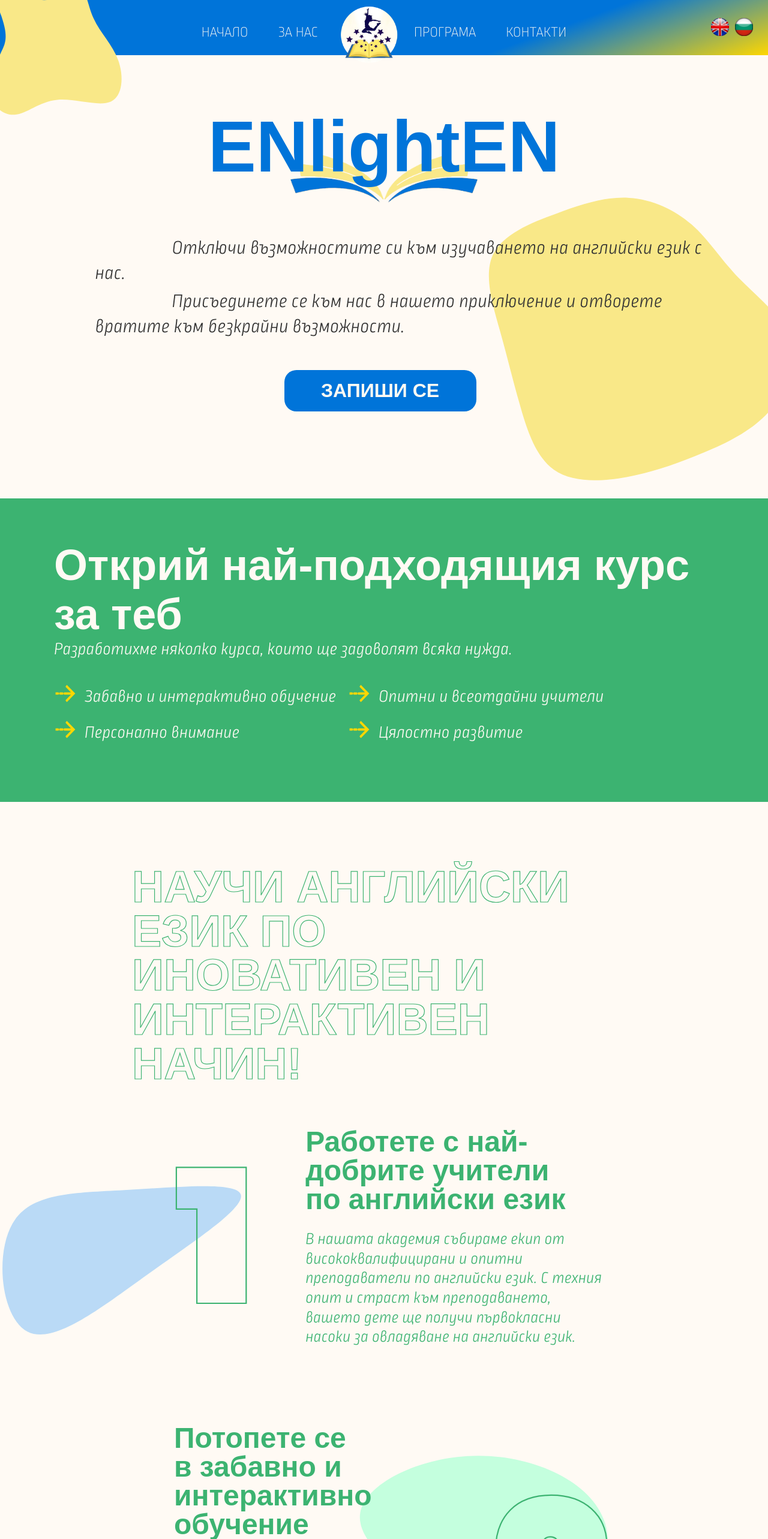
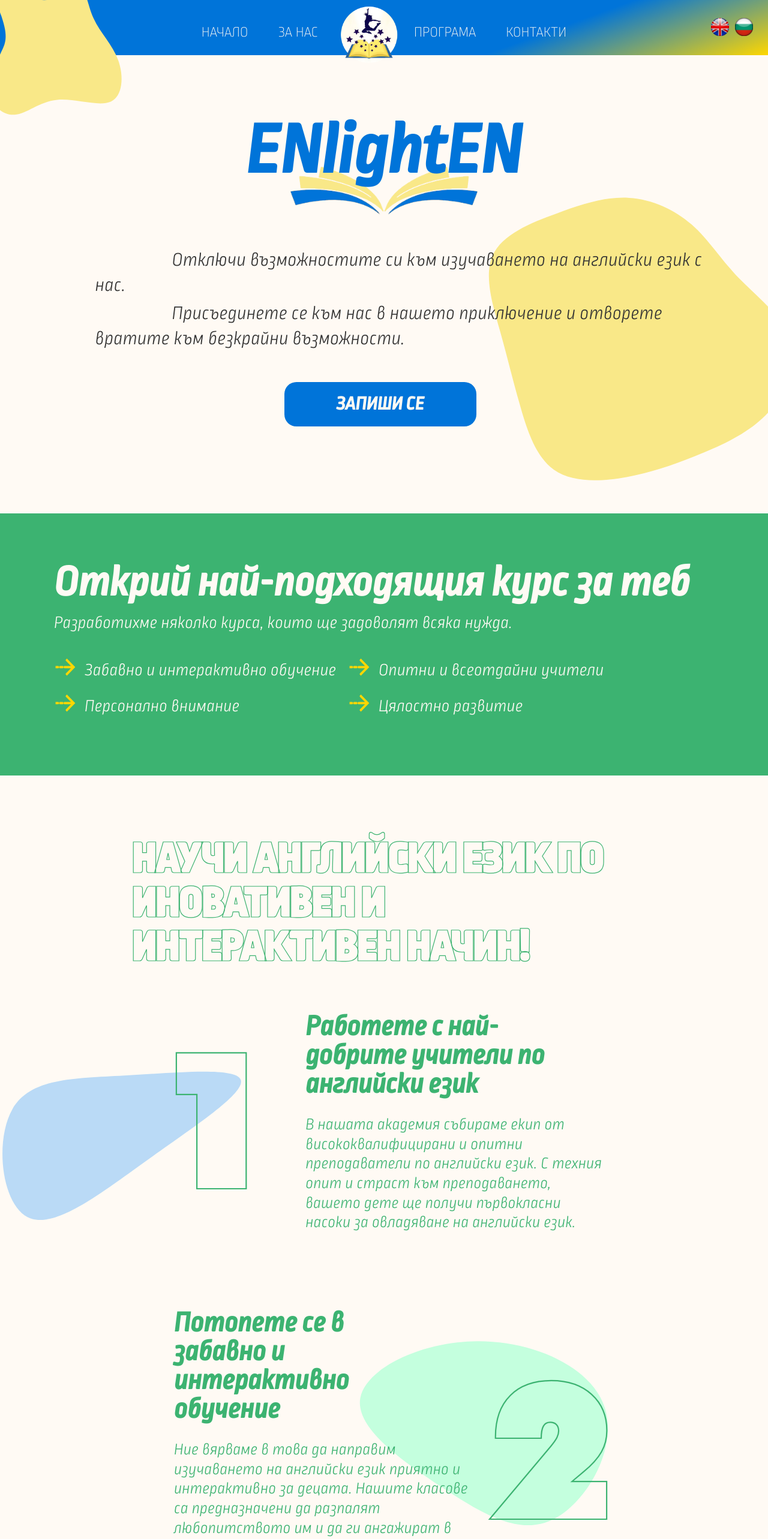
Before and after one commit to bbogomilov1/enlighten, a React (Create React App) app: page / in a window 1280 px wide. Shown: the top 2566 px of the page at 60% size. Built offline with nearby package versions, Linux system fonts and the light colour scheme.

Commit message:
changed fonts

```diff
--- a/src/components/about-us/MeetTeachers.module.css
+++ b/src/components/about-us/MeetTeachers.module.css
@@ -9,7 +9,7 @@
 .container h1 {
   -webkit-text-stroke: 1.2px mediumseagreen;
   color: transparent;
-  font-family: "Ropamix bold", sans-serif;
+  font-family: "Ropamix black", sans-serif;
   text-transform: uppercase;
   font-size: 5rem;
   margin: 40px 0px;
@@ -25,7 +25,6 @@
 
 .teacherContainer {
   display: flex;
-  /* align-items: center; */
 }
 
 .teacherImage {
@@ -43,7 +42,7 @@
 
 .teacherDescription h2 {
   color: mediumseagreen;
-  font-family: "Ropamix bold", sans-serif;
+  font-family: "Ropamix medium italic", sans-serif;
   font-size: 3.3rem;
   font-style: normal;
   width: 65%;
--- a/src/components/about-us/OurMission.module.css
+++ b/src/components/about-us/OurMission.module.css
@@ -11,7 +11,7 @@
   z-index: 1;
   -webkit-text-stroke: 1.2px #333;
   color: transparent;
-  font-family: "Ropamix bold", sans-serif;
+  font-family: "Ropamix black", sans-serif;
   text-transform: uppercase;
   font-size: 5rem;
   margin: 0px 0px 20px -450px;
--- a/src/components/about-us/TheAcadamy.module.css
+++ b/src/components/about-us/TheAcadamy.module.css
@@ -11,7 +11,7 @@
   -webkit-text-stroke: 1.2px mediumseagreen;
   color: transparent;
   z-index: 1;
-  font-family: "Ropamix bold", sans-serif;
+  font-family: "Ropamix black", sans-serif;
   text-transform: uppercase;
   font-size: 5rem;
   margin: 25px;
--- a/src/components/contact-us/Contacts.module.css
+++ b/src/components/contact-us/Contacts.module.css
@@ -15,7 +15,7 @@
 
 .container h2 {
   padding: 0px 20px;
-  font-family: "Ropamix bold";
+  font-family: "Ropamix medium italic", sans-serif;
 }
 
 .listContainer li {
--- a/src/components/contact-us/Inquiry.module.css
+++ b/src/components/contact-us/Inquiry.module.css
@@ -14,7 +14,7 @@
 
 .container h2 {
   padding: 0px 20px;
-  font-family: "Ropamix bold";
+  font-family: "Ropamix medium italic", sans-serif;
 }
 
 .inquiryForm {
--- a/src/components/home/HomeAboutUs.module.css
+++ b/src/components/home/HomeAboutUs.module.css
@@ -16,7 +16,7 @@
   -webkit-text-stroke: 1.2px mediumseagreen;
   color: transparent;
   z-index: 1;
-  font-family: "Ropamix bold", sans-serif;
+  font-family: "Ropamix black", sans-serif;
   text-transform: uppercase;
   font-size: 4.6rem;
 }
@@ -37,7 +37,7 @@
 .reasonOne h2 {
   z-index: 1;
   line-height: 1em;
-  font-family: "Ropamix bold", sans-serif;
+  font-family: "Ropamix medium italic", sans-serif;
   font-size: 3rem;
   font-style: normal;
   width: 85%;
@@ -54,7 +54,7 @@
 .reasonTwo h2 {
   z-index: 1;
   line-height: 1em;
-  font-family: "Ropamix bold", sans-serif;
+  font-family: "Ropamix medium italic", sans-serif;
   font-size: 3rem;
   font-style: normal;
   width: 60%;
@@ -118,7 +118,7 @@
 .reasonFour h2 {
   z-index: 1;
   line-height: 1em;
-  font-family: "Ropamix bold", sans-serif;
+  font-family: "Ropamix medium italic", sans-serif;
   font-size: 3rem;
   font-style: normal;
   width: 80%;
--- a/src/components/home/HomeCourseReasons.module.css
+++ b/src/components/home/HomeCourseReasons.module.css
@@ -8,7 +8,7 @@
 }
 
 .container h2 {
-  font-family: "Ropamix bold", sans-serif;
+  font-family: "Ropamix medium italic", sans-serif;
   font-size: 4.5rem;
   font-style: normal;
   margin: 0;
--- a/src/components/home/HomeTitleSection.module.css
+++ b/src/components/home/HomeTitleSection.module.css
@@ -23,7 +23,7 @@
   position: relative;
   font-style: normal;
   z-index: 2;
-  font-family: "Ropamix bold", sans-serif;
+  font-family: "Ropamix medium italic", sans-serif;
   margin: 45px;
   color: #0074d9;
   -webkit-text-stroke: transparent;
@@ -52,7 +52,7 @@
 .enrollButton {
   position: relative;
   z-index: 1;
-  font-family: "Ropamix regular", sans-serif;
+  font-family: "Ropamix medium italic", sans-serif;
   text-decoration: none;
   display: block;
   text-align: center;
```
